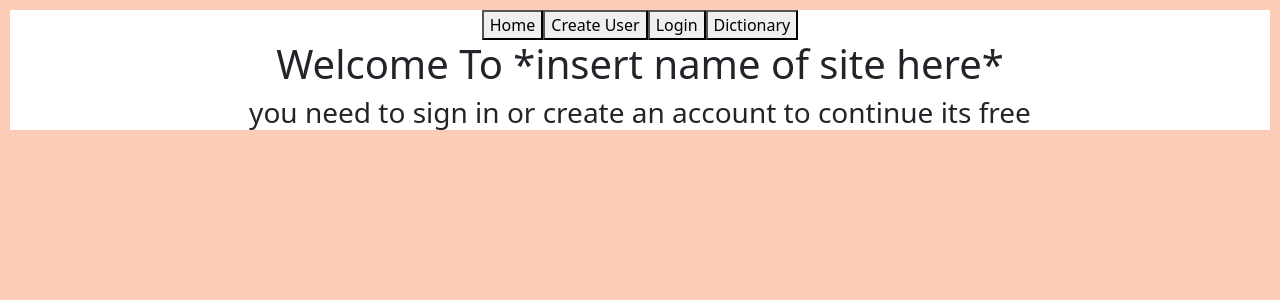
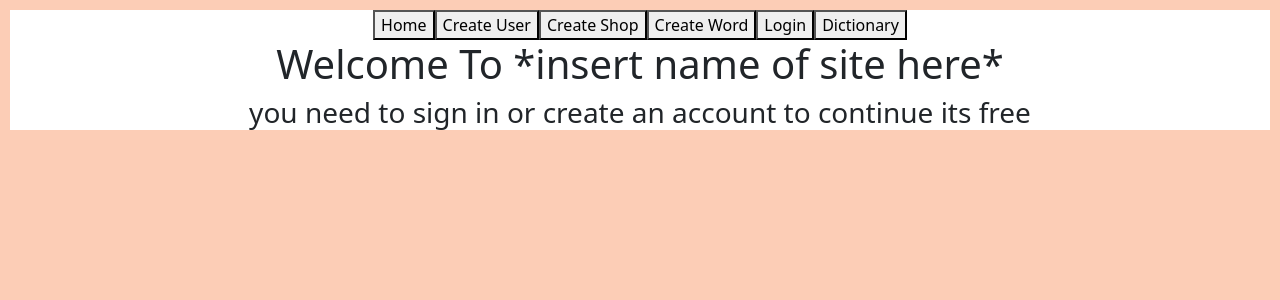
Before and after one commit to sbrockmeyer/Capstone-capstone, a React (Create React App) app in the folder front-end/: page / in a window 1280 px wide. Shown: the top 300 px of the page. Built offline with nearby package versions, Linux system fonts and the light colour scheme.

Commit message:
Update App.js

```diff
--- a/front-end/src/App.js
+++ b/front-end/src/App.js
@@ -19,6 +19,8 @@ function App() {
       <nav>
         <button onClick={() => setScreen("home")}>Home</button>
         <button onClick={() => setScreen("create user")}>Create User</button>
+        <button onClick={() => setScreen("create shop")}>Create Shop</button>
+        <button onClick={() => setScreen("create word")}>Create Word</button>
         <button onClick={() => setScreen("login")}>Login</button>
         <button onClick={() => setScreen("dictionary")}>Dictionary</button>
       </nav>
@@ -31,6 +33,10 @@ function App() {
         <Login/>
         : screen === "dictionary" ?
         <Dictionary/>
+        : screen === "create shop" ?
+        <CreateShop/>
+        : screen === "create word" ?
+        <CreateWord/>
         : null
       }
     </div>
```
